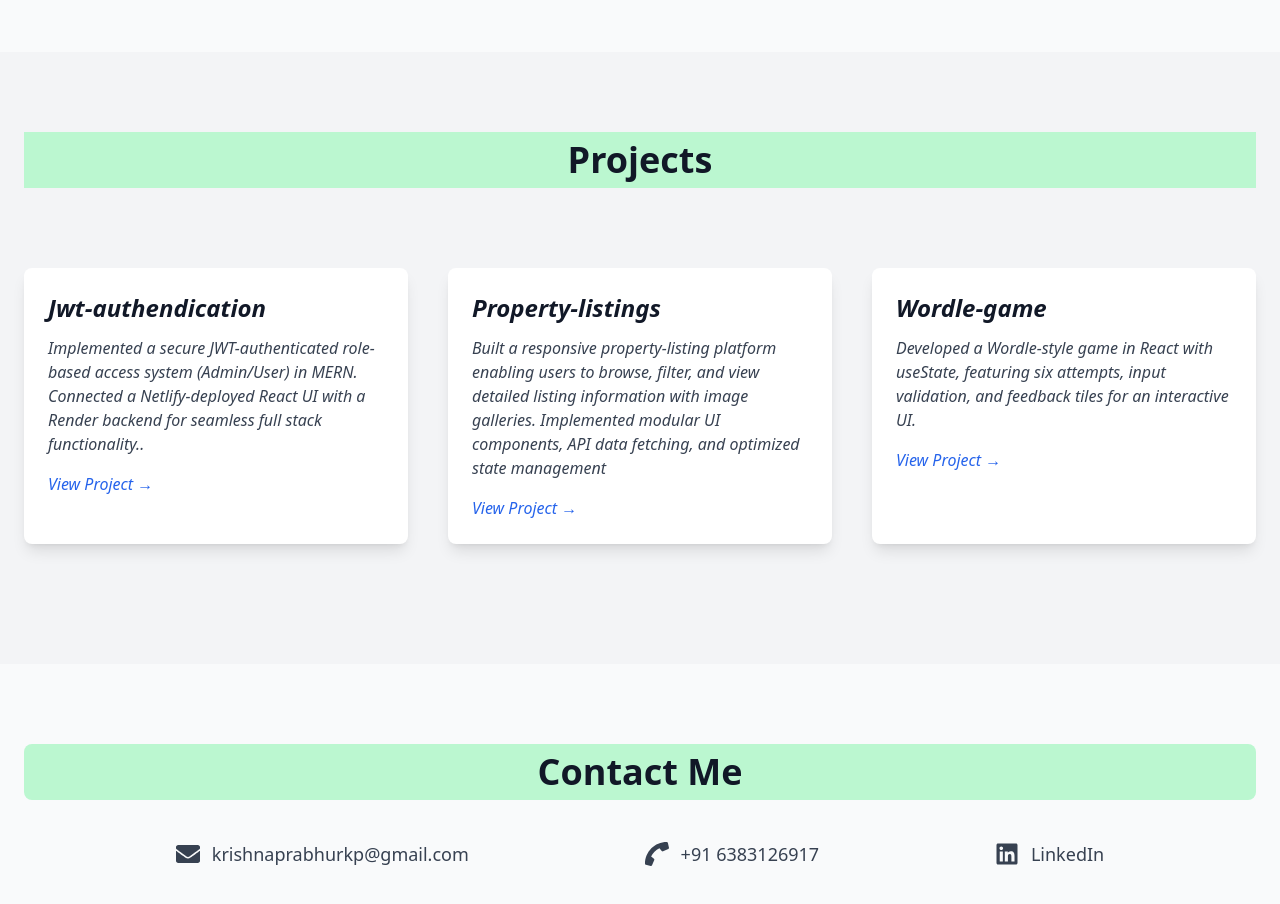
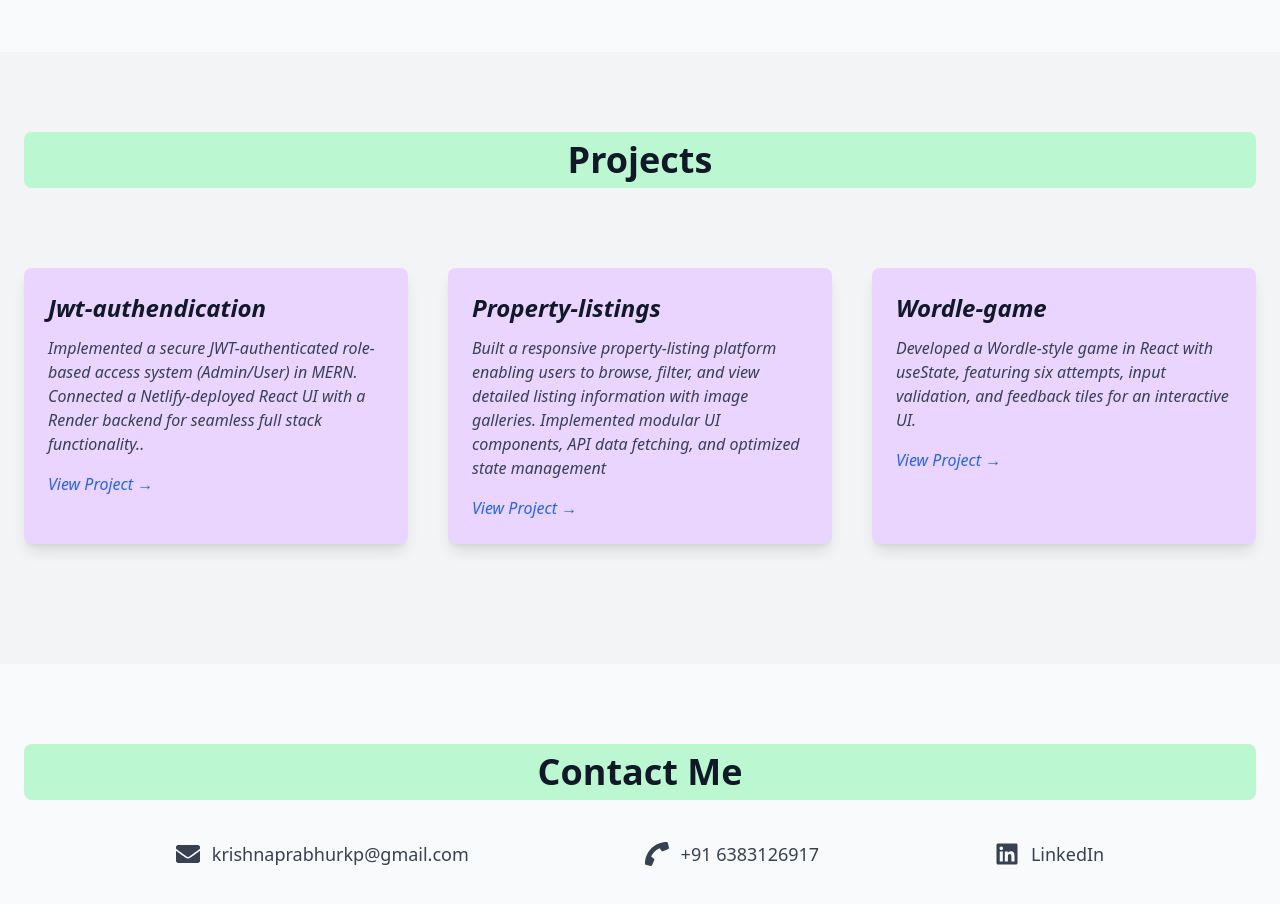
Before and after one commit to ThizisRKP/porfolio-website, a React (Vite) app: page / in a window 1280 px wide. Shown: the part 1760-2664 px from the top of the page. Built offline with nearby package versions, Linux system fonts and the light colour scheme.

Commit message:
fixed colors

```diff
--- a/src/components/Contact.jsx
+++ b/src/components/Contact.jsx
@@ -8,28 +8,22 @@ function Contact() {
 
       <div className="flex flex-col md:flex-row items-start  justify-center md:justify-evenly gap-6 items-center text-lg text-gray-700 ">
 
-        <a
-          href="mailto:yourmail@gmail.com"
-          className="flex items-center gap-3 hover:text-blue-600 transition-all duration-300"
-        >
+        <a href="mailto:krishnaprabhurkp@gmail.com"
+          className="flex items-center gap-3 hover:text-blue-600 transition-all duration-300" >
           <FaEnvelope className="text-2xl" />
           krishnaprabhurkp@gmail.com
         </a>
 
-        <a
-          href="tel:+916383126917"
-          className="flex items-center gap-3 hover:text-blue-600 transition-all duration-300"
-        >
+        <a href="tel:+916383126917"
+          className="flex items-center gap-3 hover:text-blue-600 transition-all duration-300" >
           <FaPhone className="text-2xl rotate-180"  />
           +91 6383126917
         </a>
 
-        <a
-          href="https://www.linkedin.com/in/krishnaprabhu-r-997b58275"
+        <a href="https://www.linkedin.com/in/krishnaprabhu-r-997b58275"
           target="_blank"
           rel="noopener noreferrer"
-          className="flex items-center gap-3 hover:text-blue-600 transition-all duration-300"
-        >
+          className="flex items-center gap-3 hover:text-blue-600 transition-all duration-300" >
           <FaLinkedin className="text-2xl" />
           LinkedIn
         </a>
--- a/src/components/Projects.jsx
+++ b/src/components/Projects.jsx
@@ -25,17 +25,20 @@ feedback tiles for an interactive UI.`,
 
   return (
     <section id="projects" className="py-20 bg-gray-100 px-6">
-      <h2 className="text-4xl font-bold text-center mb-10 bg-green-200 p-2">Projects</h2>
+      <h2 className="text-4xl font-bold text-center mb-10 bg-green-200 p-2 rounded-lg">Projects</h2>
 
       <div className="container mx-auto grid md:grid-cols-3 gap-10 ">
         {projects.map((p, i) => (
           <motion.div
-            key={i}
-            initial={{ opacity: 0, y: 20 }}
-            whileInView={{ opacity: 1, y: 0 }}
-            transition={{ duration: 0.5 }}
-            className="bg-white shadow-lg p-6 rounded-lg  my-10 bg-purple-400 italic"
-          >
+           key={i}
+           initial={{ opacity: 0, y: 20 }}
+           whileInView={{ opacity: 1, y: 0 }}
+           whileHover={{ scale: 1.05 }}
+           transition={{ duration: 0.3 }}
+           className="bg-purple-200 shadow-lg p-6 rounded-lg my-10 italic hover:shadow-2xl hover:bg-purple-300 cursor-pointer" >
+
+
+
             <h3 className="text-2xl font-bold mb-3">{p.title}</h3>
             <p className="text-gray-700 mb-4 semi-bold">{p.description}</p>
 
```
